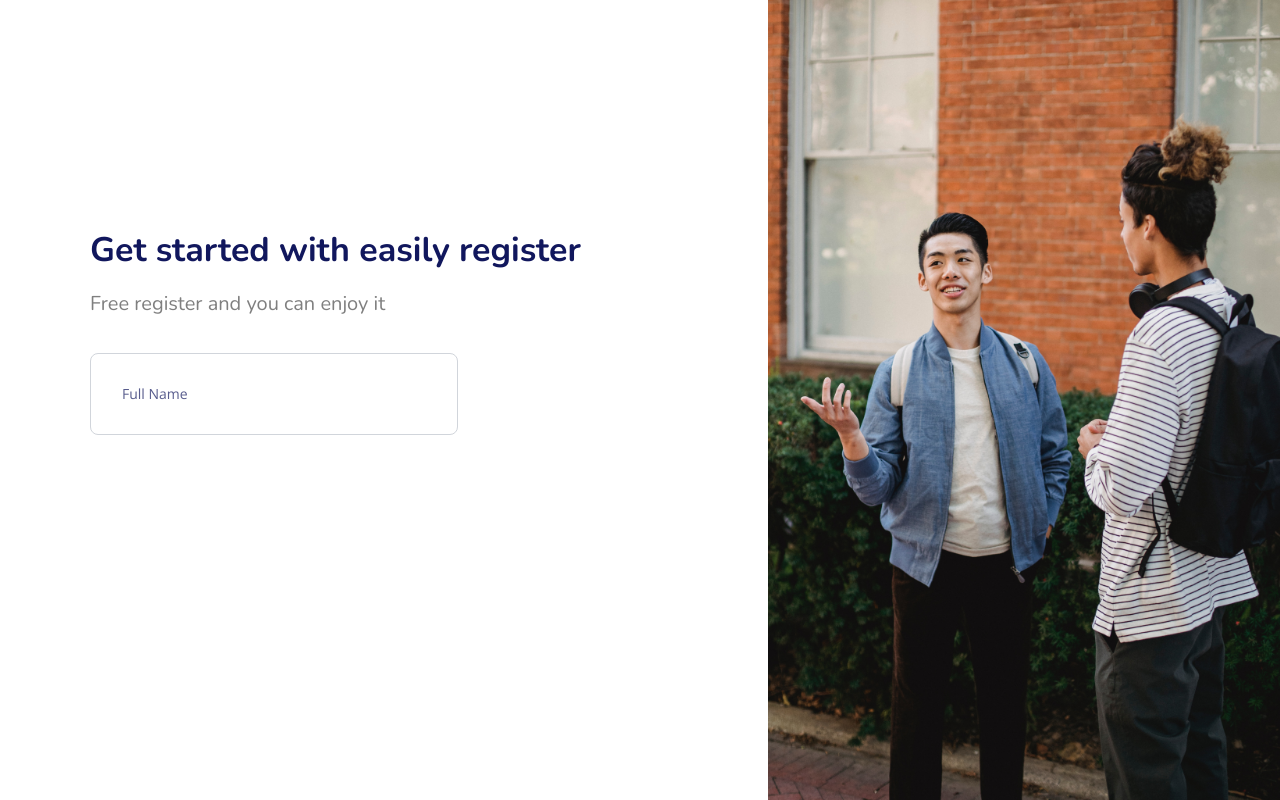
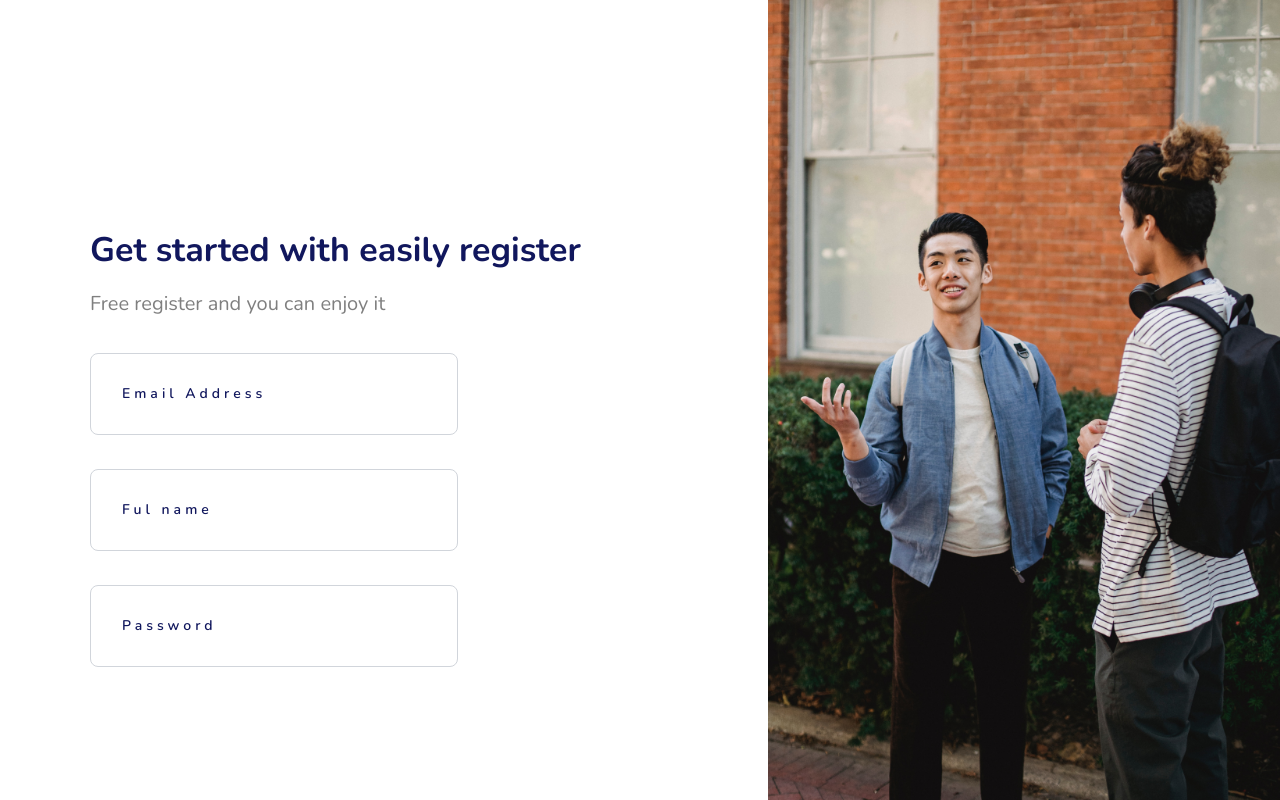
Before and after one commit to SourovKarmokar/One_Piece-_chatting_apps, a React (Vite) app: page / in a window 1280 px wide. Built offline with nearby package versions, Linux system fonts and the light colour scheme.

Commit message:
register

```diff
--- a/src/App.jsx
+++ b/src/App.jsx
@@ -10,11 +10,33 @@ function App() {
         <div>
 
           <div class="relative my-[34px]">
-            <input type="text" id="floating_outlined2" class="block px-[26px] py-[26px] xl:w-[368px] text-xl text-secondary font-semibold bg-transparent rounded-lg border-1 border-gray-300 appearance-none   focus:outline-none focus:ring-0 focus:border-secondary/30 peer" placeholder=" " />
+            <input type="text" id="floating_outlined2" className="block px-[26px] py-[26px] xl:w-[368px] text-xl text-secondary font-semibold bg-transparent rounded-lg border-1 border-gray-300 appearance-none   focus:outline-none focus:ring-0 focus:border-secondary/30 peer" placeholder="  " />
 
-            <label for="floating_outlined2" class="absolute text-sm text-secondary/70 duration-300 transform  -translate-y-4 top-2 z-10 origin-[0] bg-white  px-4 peer-focus:px-4 peer-focus:text-secondary/70  peer-placeholder-shown:scale-100 peer-placeholder-shown:-translate-y-1/2 peer-placeholder-shown:top-1/2 peer-focus:top-2  peer-focus:-translate-y-4 rtl:peer-focus:translate-x-2/5 rtl:peer-focus:left-auto start-4">Full Name</label>
+            <label for="floating_outlined2" className="absolute text-sm  duration-300 transform  -translate-y-4 top-2 z-10 origin-[0] bg-white  px-4 peer-focus:px-4
+            font-secondary font-semibold
+            tracking-[4px] text-secondary
+            peer-focus:text-secondary/70  peer-placeholder-shown:scale-100 peer-placeholder-shown:-translate-y-1/2 peer-placeholder-shown:top-1/2 peer-focus:top-2  peer-focus:-translate-y-4 rtl:peer-focus:translate-x-2/5 rtl:peer-focus:left-auto start-4">Email Address</label>
           </div>
 
+
+          <div class="relative my-[34px]">
+            <input type="text" id="floating_outlined2" className="block px-[26px] py-[26px] xl:w-[368px] text-xl text-secondary font-semibold bg-transparent rounded-lg border-1 border-gray-300 appearance-none   focus:outline-none focus:ring-0 focus:border-secondary/30 peer" placeholder="  " />
+
+            <label for="floating_outlined2" className="absolute text-sm  duration-300 transform  -translate-y-4 top-2 z-10 origin-[0] bg-white  px-4 peer-focus:px-4
+            font-secondary font-semibold
+            tracking-[4px] text-secondary
+            peer-focus:text-secondary/70  peer-placeholder-shown:scale-100 peer-placeholder-shown:-translate-y-1/2 peer-placeholder-shown:top-1/2 peer-focus:top-2  peer-focus:-translate-y-4 rtl:peer-focus:translate-x-2/5 rtl:peer-focus:left-auto start-4">Ful name</label>
+          </div>
+
+
+          <div class="relative my-[34px]">
+            <input type="text" id="floating_outlined2" className="block px-[26px] py-[26px] xl:w-[368px] text-xl text-secondary font-semibold bg-transparent rounded-lg border-1 border-gray-300 appearance-none   focus:outline-none focus:ring-0 focus:border-secondary/30 peer" placeholder="  " />
+
+            <label for="floating_outlined2" className="absolute text-sm  duration-300 transform  -translate-y-4 top-2 z-10 origin-[0] bg-white  px-4 peer-focus:px-4
+            font-secondary font-semibold
+            tracking-[4px] text-secondary
+            peer-focus:text-secondary/70  peer-placeholder-shown:scale-100 peer-placeholder-shown:-translate-y-1/2 peer-placeholder-shown:top-1/2 peer-focus:top-2  peer-focus:-translate-y-4 rtl:peer-focus:translate-x-2/5 rtl:peer-focus:left-auto start-4">Password</label>
+          </div>
         </div>
 
       </div>
```
